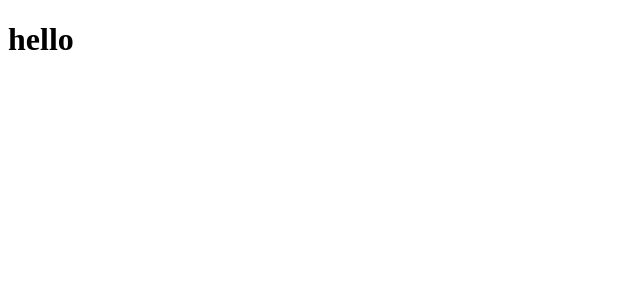
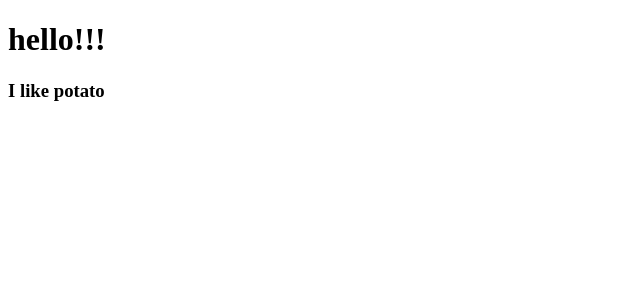
Before and after one commit to wonjongin/movie_app_start, a React (Create React App) app: page / in a window 1280 px wide. Shown: the top 300 px of the page, without its empty margins (0-640 px from the left). Built offline with nearby package versions, Linux system fonts and the light colour scheme.

Commit message:
2020-03-23-MUN-01:11

```diff
--- a/src/App.js
+++ b/src/App.js
@@ -1,9 +1,17 @@
 import React from 'react';
+
+function Food(props){
+  console.log(props);
+  return(
+    <h3>I like potato</h3>
+  )
+}
 
 function App() {
   return (
     <div className="App">
-      <h1>hello</h1>
+      <h1>hello!!!</h1>
+      <Food fav="kimchi" />
     </div>
   );
 }
```
